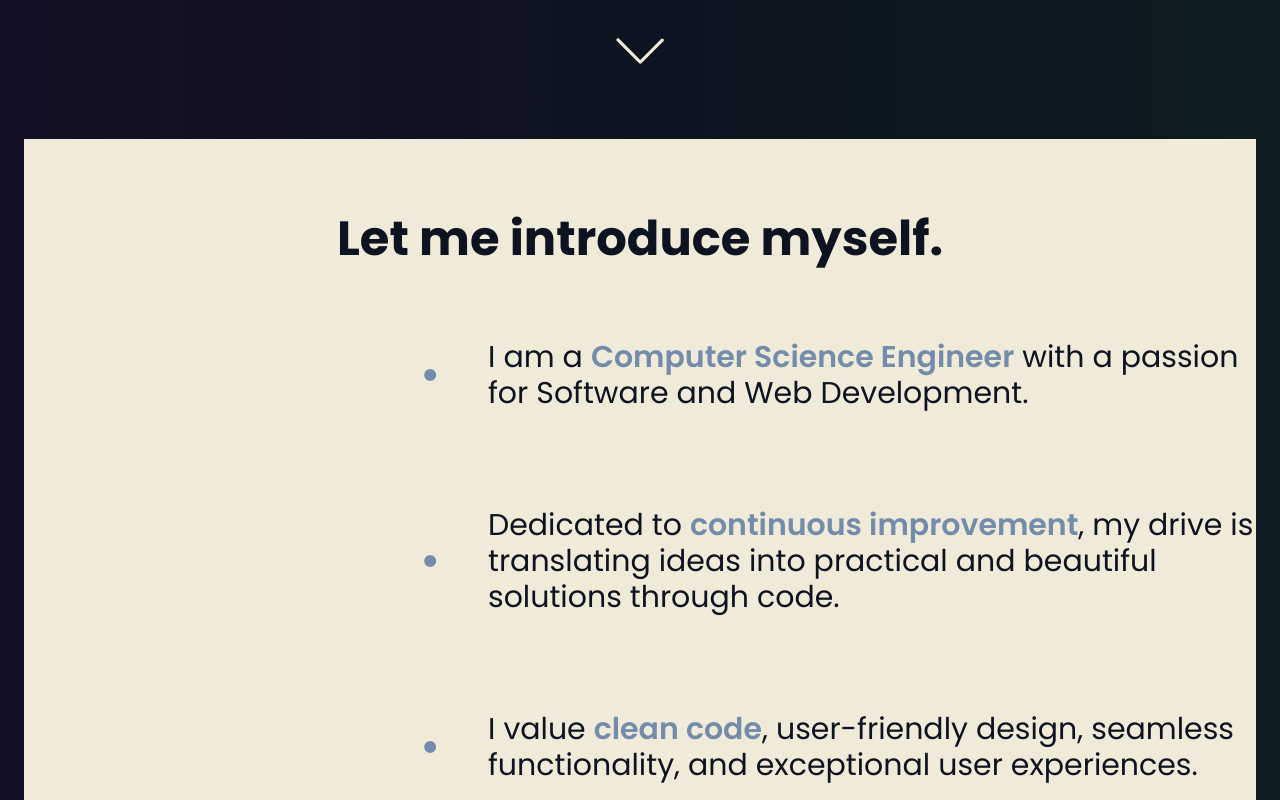
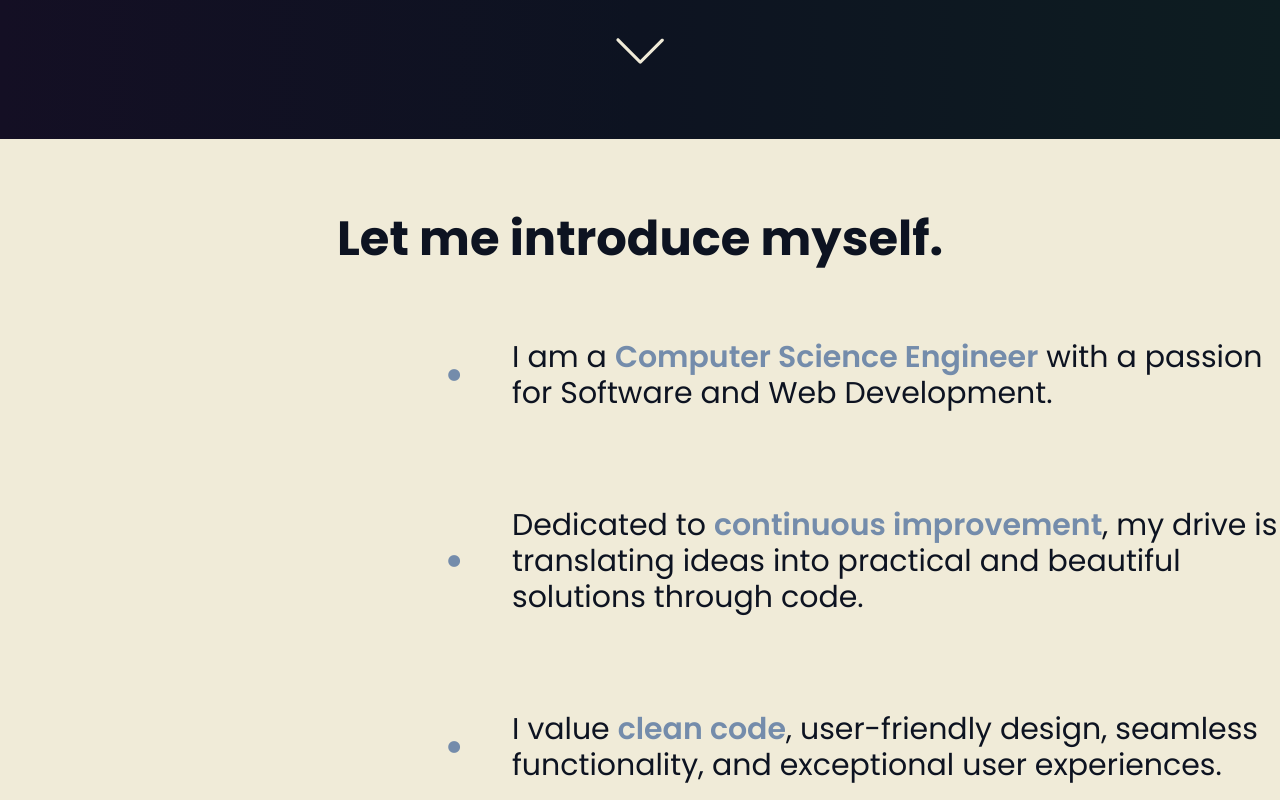
Before and after one commit to BrokenRoto/brokenroto.github.io, a Next.js app: page / in a window 1280 px wide. Shown: the part 660-1460 px from the top of the page. Built offline with nearby package versions, Linux system fonts and the light colour scheme.

Commit message:
Canceled padding in about section

```diff
--- a/src/app/page.tsx
+++ b/src/app/page.tsx
@@ -56,7 +56,7 @@ const HomePage = () => {
       </div>
       <div
         id="about"
-        className="bg-secondary text-primary py-16 flex flex-col justify-center"
+        className="bg-secondary text-primary py-16 flex flex-col justify-center mx-[-1.5rem]"
       >
         <div className="px-8 md:px-0 container text-center">
           <h3 className="text-[2rem] lg:text-[3rem] font-bold">Let me introduce myself.</h3>
```
